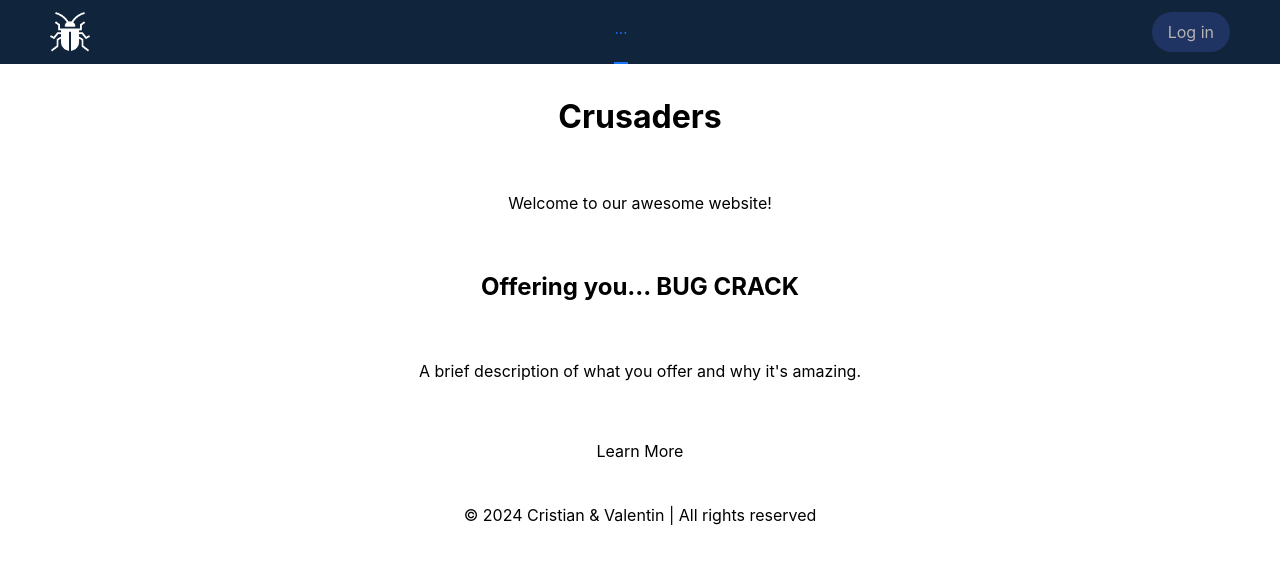
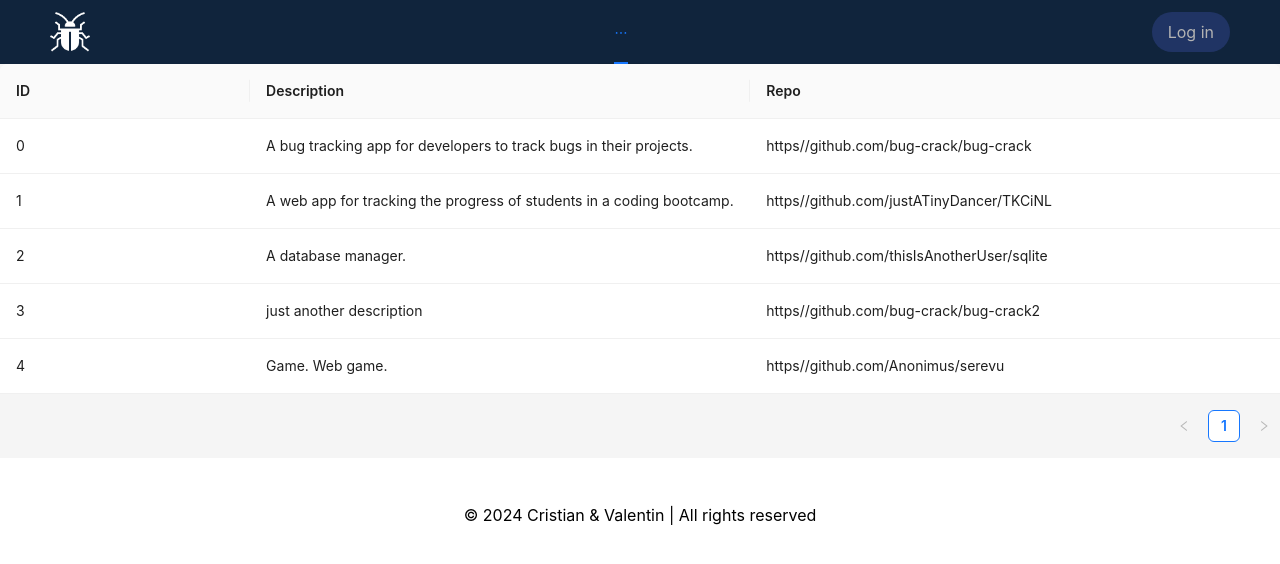
Before and after one commit to gogoasa-c/bug-crack, a React (Create React App) app in the folder client/: page / in a window 1280 px wide. Shown: the top 564 px of the page. Built offline with nearby package versions, Linux system fonts and the light colour scheme.

Commit message:
Added some elements for the my projects UI

```diff
--- a/client/src/components/Layout/Content/MainPanel.jsx
+++ b/client/src/components/Layout/Content/MainPanel.jsx
@@ -1,24 +1,21 @@
-import {Content} from "antd/es/layout/layout";
+import { Content } from "antd/es/layout/layout";
 import BugList from "../../Bugs/BugList";
+import ProjectList from "../../Projects/ProjectList";
+import LandingPage from "./LandingPage";
 
-const MainPanel = ({tabSelection}) => {
-
+const MainPanel = ({ tabSelection }) => {
     const getPage = (tabName) => {
         switch (tabName) {
-            case 'projects':
+            case "projects":
+                return <ProjectList />;
+            case "teams":
                 return <></>;
-            case 'teams':
-                return <></>;
-            case 'bugs':
-                return <BugList/>
+            case "bugs":
+                return <BugList />;
         }
-    }
+    };
 
-    return (
-            <Content>
-                {getPage(tabSelection)}
-            </Content>
-    );
-}
+    return <Content>{getPage(tabSelection)}</Content>;
+};
 
 export default MainPanel;
--- a/client/src/components/Layout/Header/NavBar.jsx
+++ b/client/src/components/Layout/Header/NavBar.jsx
@@ -108,9 +108,13 @@ const NavBar = ({ onTabChanged }) => {
                     </Button>
                 </Flex>
             </div>
-            <div style={{ visibility: userId === -1 ? "visible" : "hidden" }}>
-                <LandingPage />
-            </div>
+            {
+                <div
+                    style={{ visibility: userId === -1 ? "visible" : "hidden" }}
+                >
+                    <LandingPage />
+                </div>
+            }
             <Modal
                 title={modalTitle}
                 open={open}
--- /dev/null
+++ b/client/src/components/Projects/ProjectList.css
@@ -0,0 +1,8 @@
+.column-header {
+    margin-top: 2.5%;
+}
+
+.column-header > div {
+    font-size: 18px;
+    font-weight: bold;
+}
--- /dev/null
+++ b/client/src/components/Projects/ProjectList.jsx
@@ -0,0 +1,54 @@
+import React, { useState } from "react";
+import "../Projects/ProjectList.css";
+import { Layout, Space, Row, Col, Divider, Table } from "antd";
+import { CheckCircleFilled } from "@ant-design/icons";
+import Dot from "../Common/Dot";
+import { observer } from "mobx-react";
+import { projectStore } from "../../stores/ProjectStore";
+
+const { Header, Footer, Sider, Content } = Layout;
+
+const headers = ["ID", "Description", "Repo"];
+
+const getHeaders = (header) => {
+    if (header === "Description") {
+        return <Col span={8}>{header}</Col>;
+    }
+    return <Col span={4}>{header}</Col>;
+};
+
+const getColumns = (column) => {
+    if (column === "Description") {
+        return {
+            title: column,
+            dataIndex: column.toLowerCase(),
+            width: 300,
+        };
+    }
+    if (column === "Repo") {
+        return {
+            title: column,
+            dataIndex: column.toLowerCase(),
+            width: 300,
+        };
+    }
+    return {
+        title: column,
+        dataIndex: column.toLowerCase(),
+        width: 150,
+    };
+};
+
+const ProjectList = observer(() => {
+    return (
+        <Table
+            columns={headers.map((col) => getColumns(col))}
+            dataSource={projectStore.projectList}
+            pagination={{
+                pageSize: 10,
+            }}
+        />
+    );
+});
+
+export default ProjectList;
--- a/client/src/stores/ProjectStore.js
+++ b/client/src/stores/ProjectStore.js
@@ -2,29 +2,41 @@ class ProjectStore {
     projectList = [
         {
             id: 0,
-            name: "Bug Crack"
+            name: "Bug Crack",
+            description:
+                "A bug tracking app for developers to track bugs in their projects.",
+            repo: "https//github.com/bug-crack/bug-crack",
         },
         {
             id: 1,
-            name: "TKCiNL"
+            name: "TKCiNL",
+            description:
+                "A web app for tracking the progress of students in a coding bootcamp.",
+            repo: "https//github.com/justATinyDancer/TKCiNL",
         },
         {
             id: 2,
-            name: "SQLite"
+            name: "SQLite",
+            description: "A database manager.",
+            repo: "https//github.com/thisIsAnotherUser/sqlite",
         },
         {
             id: 3,
-            name: "Bug Crack 2.0"
+            name: "Bug Crack 2.0",
+            description: "just another description",
+            repo: "https//github.com/bug-crack/bug-crack2",
         },
         {
             id: 4,
-            name: "Serevu"
-        }
+            name: "Serevu",
+            description: "Game. Web game.",
+            repo: "https//github.com/Anonimus/serevu",
+        },
     ];
 
     setProjectList = (projectList) => {
         this.projectList = projectList;
-    }
+    };
 }
 
 export const projectStore = new ProjectStore();
```
Also changed, not shown: client/src/components/Layout/PageContainer.jsx (+9 -9 lines).
